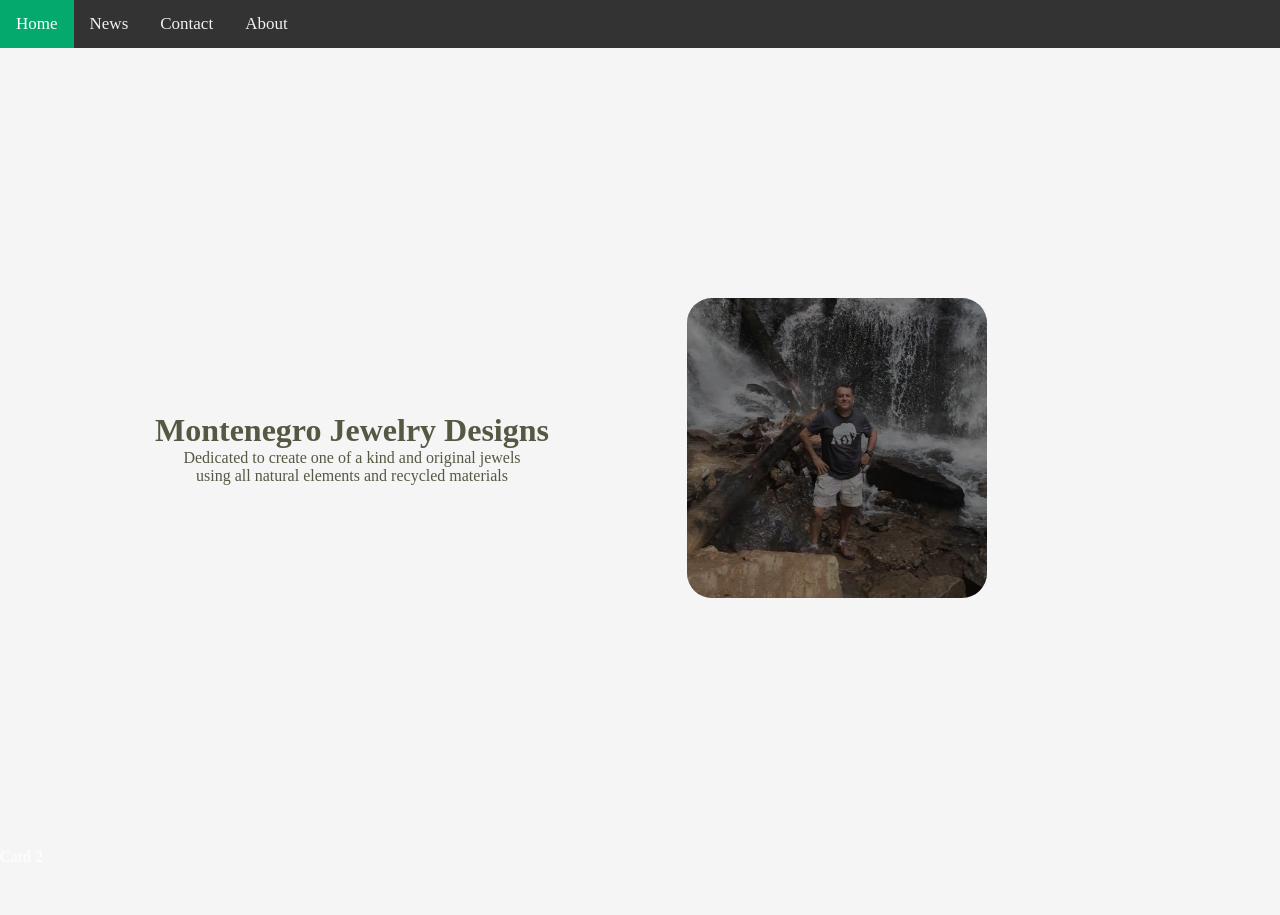
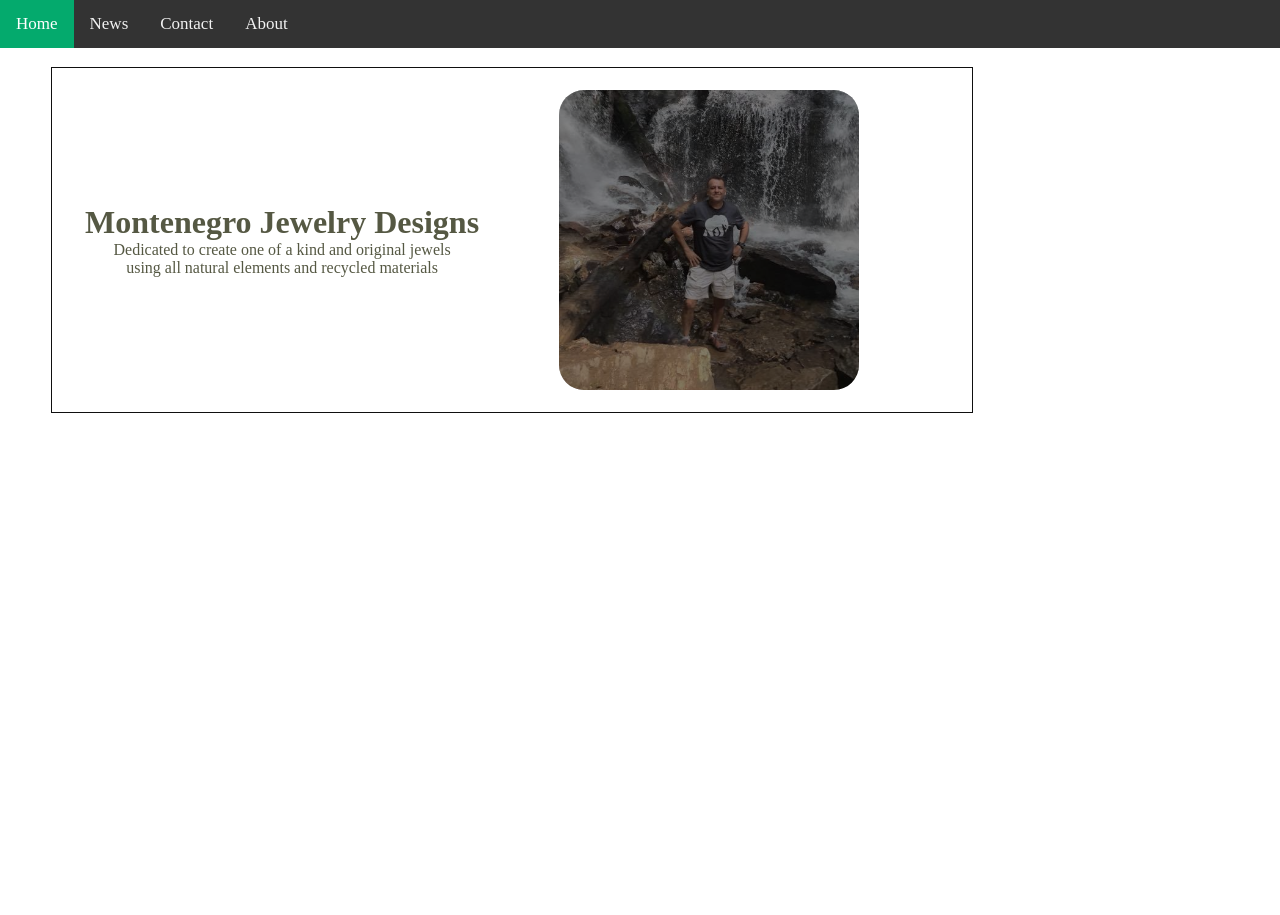
Before and after one commit to hardpourcorn/jewelry-site, a plain HTML site: page index.html in a window 1280 px wide. Shown: the top 915 px of the page. Drawn offline with Linux system fonts and the light colour scheme.

Commit message:
edit card and card content

```diff
--- a/index.html
+++ b/index.html
@@ -3,7 +3,7 @@
 <head>
     <meta charset="UTF-8">
     <meta name="viewport" content="width=device-width, initial-scale=1.0">
-    <title>Portfolio</title>
+    <title>Montenegro Jewelry Designs</title>
     <link href="style.css" rel="stylesheet"/>
     <script src="site.js"></script>
 </head>
@@ -45,8 +45,13 @@
         </div>
         <div class="card">
             <div class="card-content">
-                Card 2
-            </div></div>
+               <div class="card2head">
+                <h1>
+
+                </h1>
+               </div>
+            </div>
+        </div>
         <div class="card">
             <div class="card-content">
                 Card 3
--- a/style.css
+++ b/style.css
@@ -15,14 +15,15 @@
 
 .card{
   width: 100vw;
-  height: 100vh;
-  background: #F5F5F5;
+  height: 60vh;
+  background: #FFFFFF;
   color: white;
   display: flex;
   align-items: center;
   justify-content: center;
   position: sticky;
   top: 0px;
+  margin: auto;
 }
 
 .card img{
@@ -39,9 +40,21 @@
   position: absolute;
   left: 0;
   top: 0;
-  width: 100%;
-  height: 100%;
+  width: 80%;
+  height: 80%;
   display: flex;
+  justify-content: center;
+  align-items: center;
+  margin: auto;
+}
+
+.main-content {
+  width: 80%;
+  height: 80%;
+  border: 1px solid #0f0f0f;
+  justify-content: center;
+  align-items: center;
+  margin: auto;
 }
 
 /* Add a black background color to the top navigation */
```
